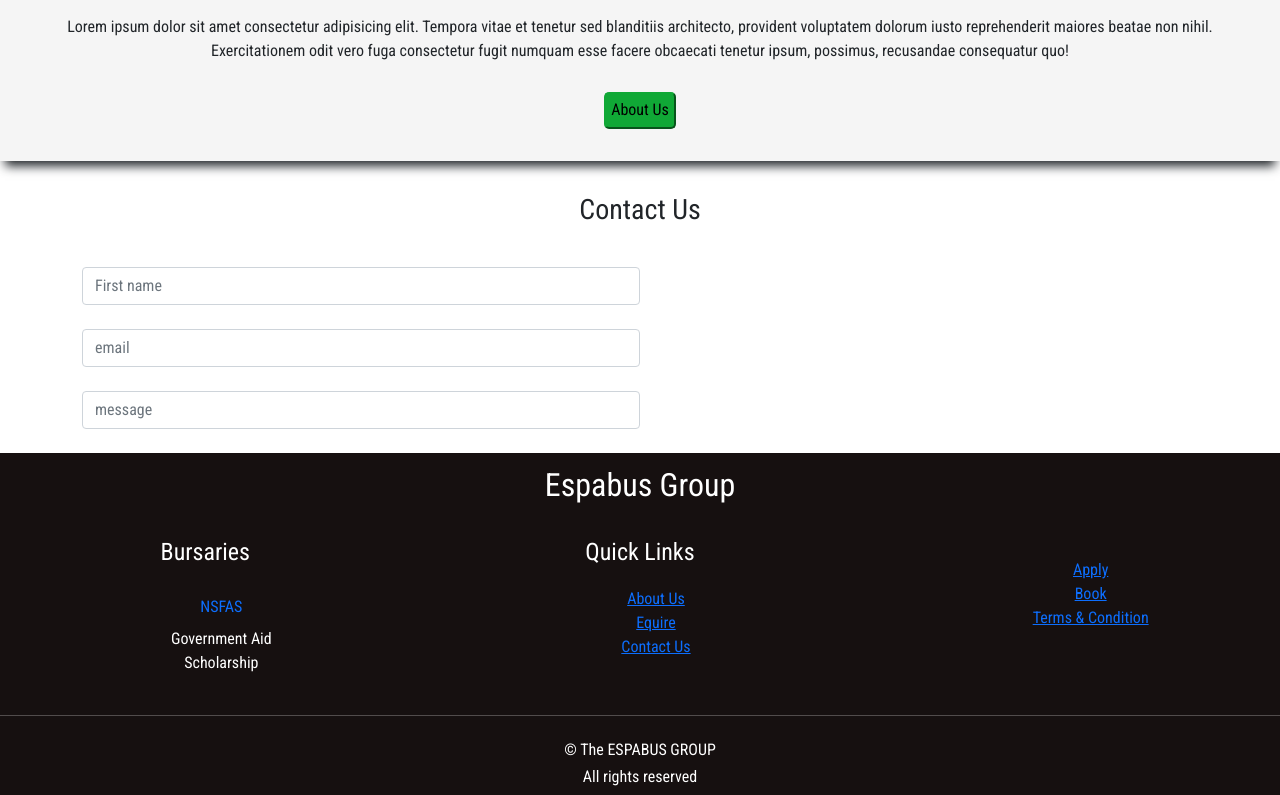
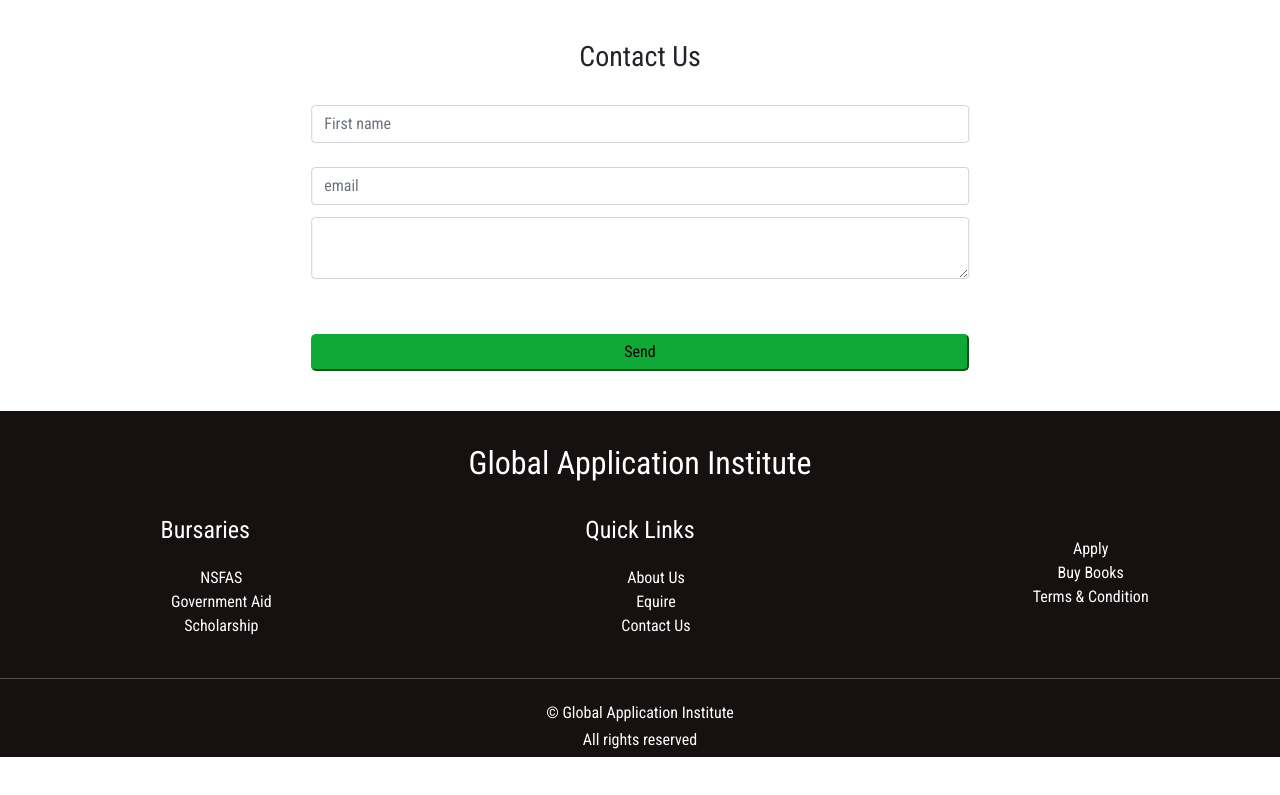
Before and after one commit to Zach-Mose/GAI_system, a plain HTML site: page src/index.html in a window 1280 px wide. Shown: the part 702-1497 px from the top of the page. After the commit the page ends 1459 px from the top, so only its background shows below. Drawn offline with nearby package versions, Linux system fonts and the light colour scheme.

Commit message:
14h00 changes

```diff
--- a/css/index.scss
+++ b/css/index.scss
@@ -12,10 +12,10 @@
 
 /*Container for Display Picture*/
 #index_1{
-  background-image: url("../images/porter-raab-Ucr4Yp-t364-unsplash.jpg");
+  background-image: url("../images/samantha-gades-BlIhVfXbi9s-unsplash.jpg");
   background-repeat: no-repeat;
   background-size: cover;
-  height: 600px;
+  height: 700px;
   width: 100%;
   position: relative;
   top: 0px;
@@ -46,6 +46,10 @@
     & .navbar-nav .nav-item .nav-link:hover {
         color: darkblue;
     }
+
+    & #institution_dropdown{
+        background-color: transparent;
+    }
 }
 
 /*About*/
@@ -72,10 +76,46 @@
     }
 }
 
+
+
+/*Contact*/
+#contact{
+    padding: 10px 10px 20px 10px;
+
+    & input{
+        width: 60%;
+        position: relative;
+      top: 50%;
+      left: 50%;
+      transform: translate(-50%, -50%);
+    }
+    & textarea{
+        width: 60%;
+        position: relative;
+      top: 50%;
+      left: 50%;
+      transform: translate(-50%, -50%);
+    }
+
+    & button{
+        width: 60%;
+        border-radius: 5px;
+        padding: 0.3rem;
+        background: rgb(16, 168, 54);
+        border-color: rgb(16, 168, 54);
+    }
+
+    & button:hover{
+        box-shadow: solid 4px rgb(16, 168, 54);
+        color: white;
+    }
+}
+
 /*Footer*/
 #footer{
     background-color: rgb(22, 16, 16);
     color: white;
+    padding-top: 20px;
     & h3{
         font-size:xx-large;
         font-weight:900px;
@@ -89,4 +129,12 @@
     & .row .col-md-4 ul li{
         list-style: none;
     }
+    & .row .col-md-4 ul li a{
+        text-decoration: none;
+        color: white;
+    }
+
+    & .row .col-md-4 ul li a:hover{
+        color: rgb(16, 168, 54);
+    }
 }
--- a/src/index.html
+++ b/src/index.html
@@ -16,7 +16,7 @@
 
                 <!--Welcome text & Company name-->
                 <div class="container" id="text-on-display-pic">
-                    <h1>ESPABUS GROUP</h1>
+                    <h1>Global Application Institute</h1>
                     <p>Lorem ipsum dolor sit amet consectetur adipisicing elit. Ex commodi exercitationem nobis dicta autem molestias optio excepturi est? Nostrum recusandae aliquam corporis, vero quaerat error velit asperiores ab minus debitis, illo incidunt tempore reiciendis praesentium inventore dolore? Nam, aperiam reiciendis?</p>
                 </div>
 
@@ -29,7 +29,7 @@
 
                     <!--Logo-->
                     <a class="navbar-brand" href="index.html">
-                        <img src="../images/espabus_logo.jfif" alt="" width="60" height="40">
+                        <img src="../images/gai_logo.jpeg" alt="" width="100" height="100" style="border-radius: 90px;">
                     </a>
                     <!--/Logo-->
 
@@ -50,10 +50,10 @@
                         <a class="nav-link dropdown-toggle" href="#" id="navbarDropdownMenuLink" role="button" data-bs-toggle="dropdown" aria-expanded="false">
                         Institutions
                         </a>
-                        <ul class="dropdown-menu" aria-labelledby="navbarDropdownMenuLink">
-                        <li><a class="dropdown-item" href="#">TVET Colleges</a></li>
-                        <li><a class="dropdown-item" href="#">Private Colleges</a></li>
-                        <li><a class="dropdown-item" href="#">Universities</a></li>
+                        <ul class="dropdown-menu" id="institution_dropdown" aria-labelledby="navbarDropdownMenuLink">
+                            <li><a class="dropdown-item" href="#">TVET Colleges</a></li>
+                            <li><a class="dropdown-item" href="#">Private Colleges</a></li>
+                            <li><a class="dropdown-item" href="#">Universities</a></li>
                         </ul>
                     </li>
 
@@ -82,36 +82,28 @@
             <!--/Navigation Bar-->
     <!--/Section 1-->
 
-    <!--Section 2-->
-            <!--About Us-->
-            <div class="container-fluid text-center" id="About">
-                <h3>What's GAI?</h3>
-                <p>Lorem ipsum dolor sit amet consectetur adipisicing elit. Tempora vitae et tenetur sed blanditiis architecto, provident voluptatem dolorum iusto reprehenderit maiores beatae non nihil. Exercitationem odit vero fuga consectetur fugit numquam esse facere obcaecati tenetur ipsum, possimus, recusandae consequatur quo!</p>
-                <button>About Us</button>
-            </div>
-            <!--/About Us-->
-    <!--/Section 2-->
+
 
     <!--Section 3-->
-            <div class="container-fluid text-center">
+            <div class="container-fluid p-10 text-center" id="contact">
                 <h3 style="padding: 2rem;">Contact Us</h3>
                 <div class="container text-center">
                     <form id="contact">
 
-                        <div class="col-md-6">
                             <input type="text" class="form-control" placeholder="First name" aria-label="First name">
-                        </div>
                         <br>
 
-                        <div class="col-md-6">
                             <input type="email" placeholder="email" class="form-control" id="inputEmail4">
-                        </div>
+
                         <br>
 
-                        <div class="col-md-6">
-                            <input type="email" placeholder="message" class="form-control" id="inputEmail4">
-                        </div>
+                            <textarea class="form-control" placeholder="Message">
+
+                            </textarea>
+
                         <br>
+
+                        <button>Send</button>
 
                     </form>
                 </div>
@@ -120,17 +112,21 @@
 
     <!--Section 4-->
             <!--Footer-->
-                <div class="conatiner-fluid text-center" id="footer">
-                    <h3 class="company-name" >Espabus Group</h3>
+                <div class="conatiner-fluid p10 text-center" id="footer">
+                    <h3 class="company-name" >Global Application Institute</h3>
                     <div class="row">
                         <div class="col-md-4">
                             <h4>Bursaries</h4>
                             <ul>
                                 <li>
-                                    <a class="nav-link" href="https://www.nsfas.org.za/content/">NSFAS</a>
+                                    <a  href="https://www.nsfas.org.za/content/">NSFAS</a>
                                 </li>
-                                <li>Government Aid</li>
-                                <li>Scholarship</li>
+                                <li>
+                                    <a  href="#">Government Aid</a>
+                                </li>
+                                <li>
+                                    <a  href="#">Scholarship</a>
+                                </li>
                             </ul>
                         </div>
 
@@ -155,7 +151,7 @@
                                     <a href="">Apply</a>
                                 </li>
                                 <li>
-                                    <a href="">Book</a>
+                                    <a href="">Buy Books</a>
                                 </li>
                                 <li>
                                     <a href="../docs/1.1 Home - Page.pdf">Terms & Condition</a>
@@ -169,7 +165,7 @@
                         </div>
                     </div>
                     <div class="row">
-                        <h6>&copy; The ESPABUS GROUP</h6><br>
+                        <h6>&copy; Global Application Institute</h6><br>
                         <h6>All rights reserved</h6>
                     </div>
                 </div>
@@ -183,3 +179,13 @@
     <script src="https://cdn.jsdelivr.net/npm/bootstrap@5.1.3/dist/js/bootstrap.min.js" integrity="sha384-QJHtvGhmr9XOIpI6YVutG+2QOK9T+ZnN4kzFN1RtK3zEFEIsxhlmWl5/YESvpZ13" crossorigin="anonymous"></script>
 </body>
 </html>
+
+    <!--Section 2-->
+            <!--About Us--
+            <div class="container-fluid text-center" id="About">
+                <h3>What's GAI?</h3>
+                <p>Lorem ipsum dolor sit amet consectetur adipisicing elit. Tempora vitae et tenetur sed blanditiis architecto, provident voluptatem dolorum iusto reprehenderit maiores beatae non nihil. Exercitationem odit vero fuga consectetur fugit numquam esse facere obcaecati tenetur ipsum, possimus, recusandae consequatur quo!</p>
+                <button>About Us</button>
+            </div>
+            About Us-->
+    <!--/Section 2-->
```
Also changed, not shown: css/index.css, images/gai_logo.jpeg (added), images/hugo-barbosa-TnG2q8FtXsg-unsplash.jpg (added), images/samantha-gades-BlIhVfXbi9s-unsplash.jpg (added), 1 other file.
